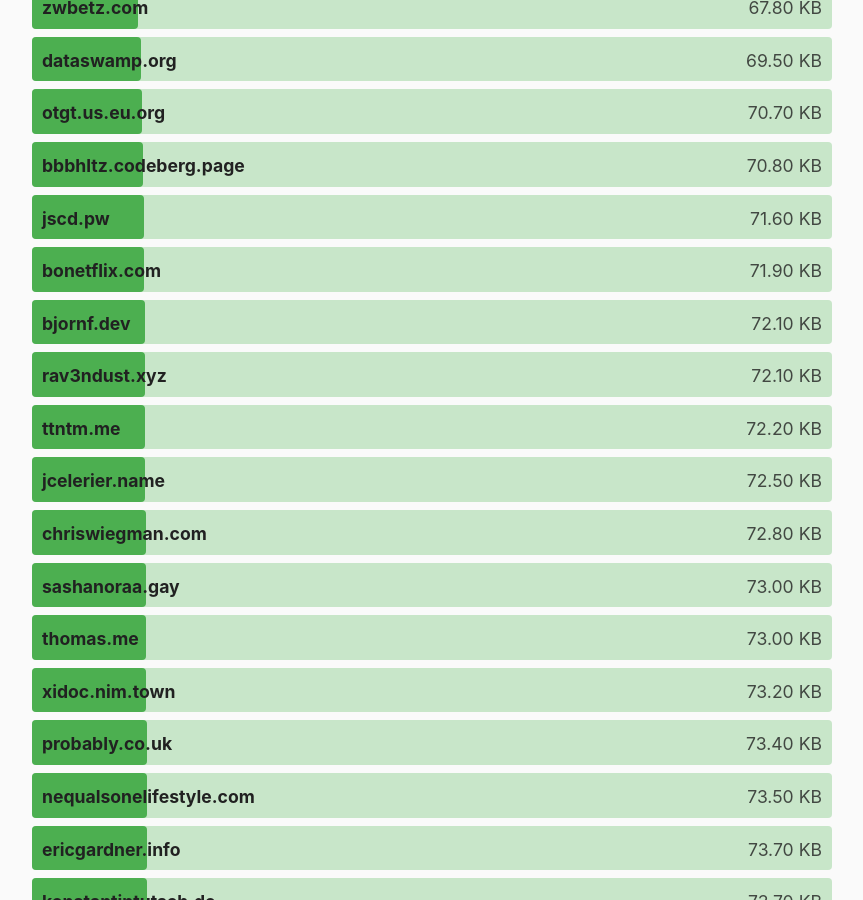
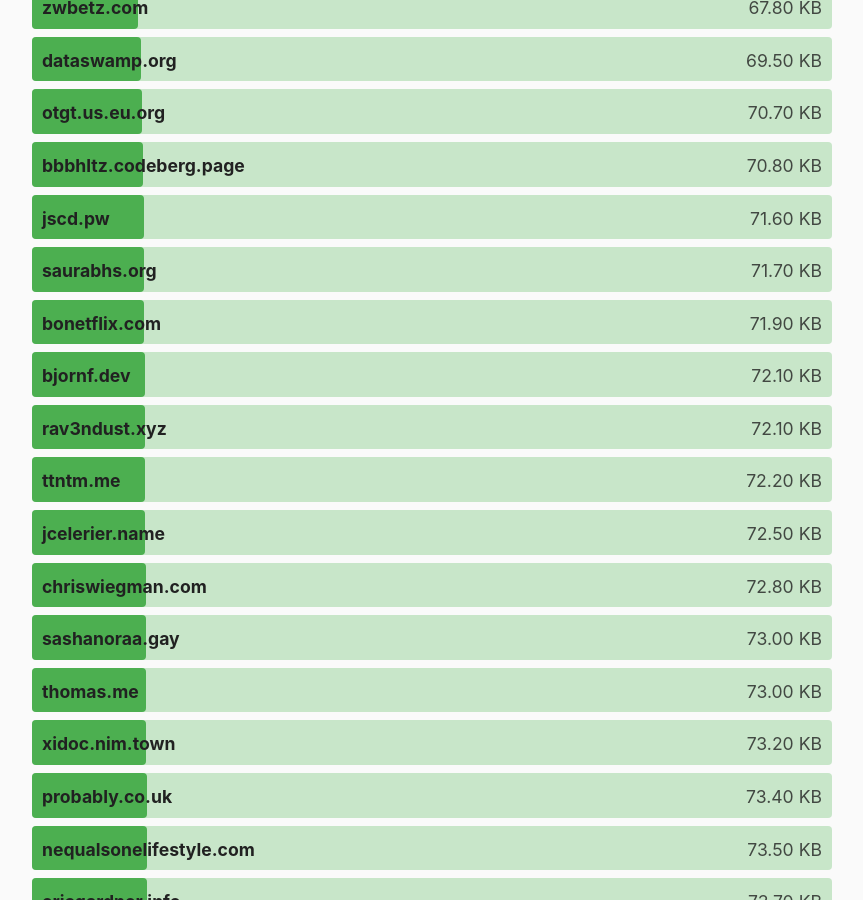
Before and after one commit to kevquirk/512kb.club, a Jekyll site: the page built from index.md, in a window 1280 px wide and 900 px high, scrolled down 17259 px. Shown: the whole window, without its empty margins (208-1071 px from the left). Built offline with Jekyll 4.4.1, drawn with Linux system fonts in a browser that asks for light colours.

Commit message:
Add saurabhs.org

```diff
--- a/_data/sites.yml
+++ b/_data/sites.yml
@@ -2587,6 +2587,11 @@
   size: 5.61
   last_checked: 2022-08-02
 
+- domain: saurabhs.org
+  url: https://saurabhs.org/
+  size: 71.7
+  last_checked: 2023-09-20
+
 - domain: scf37.me
   url: https://scf37.me/
   size: 93.5
```
